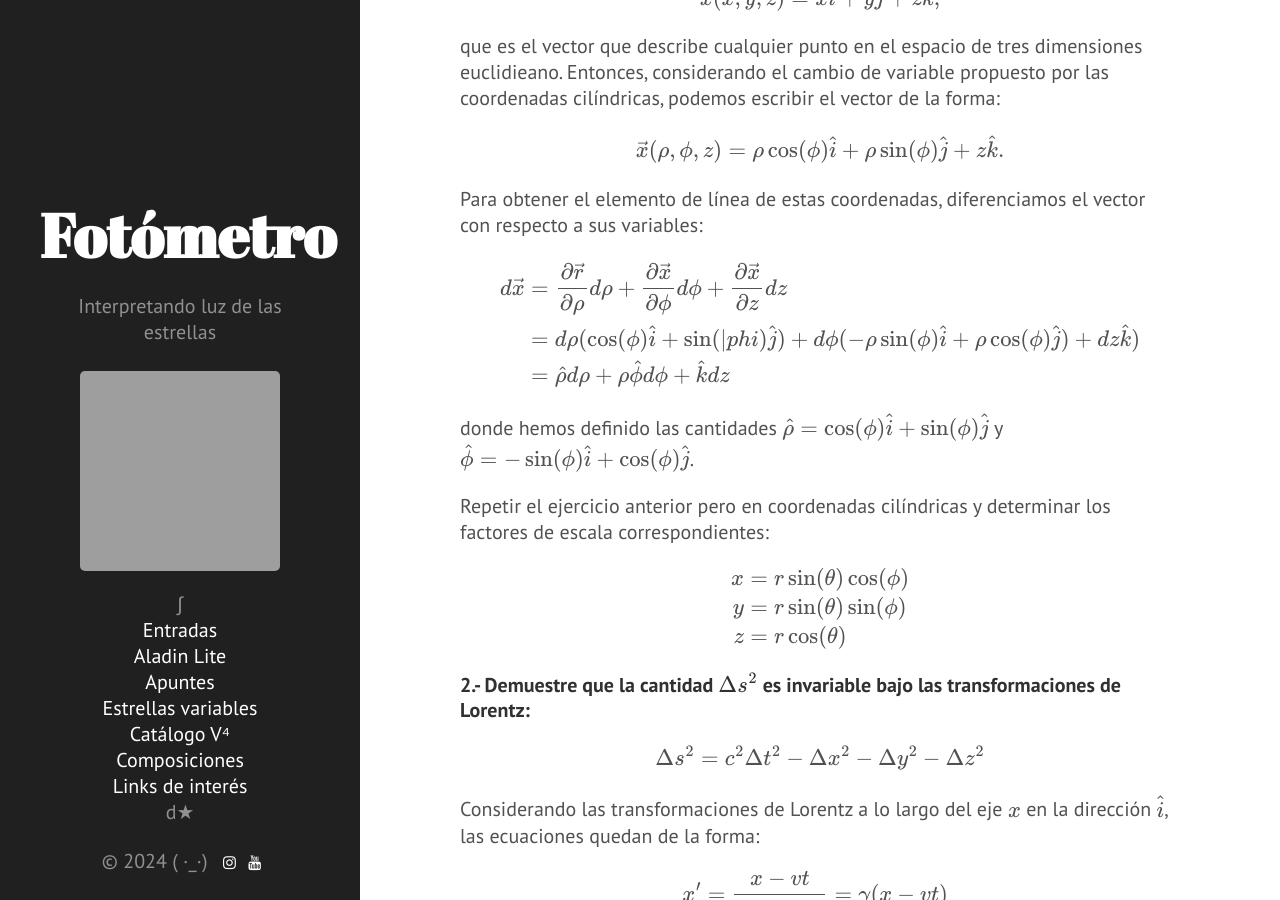
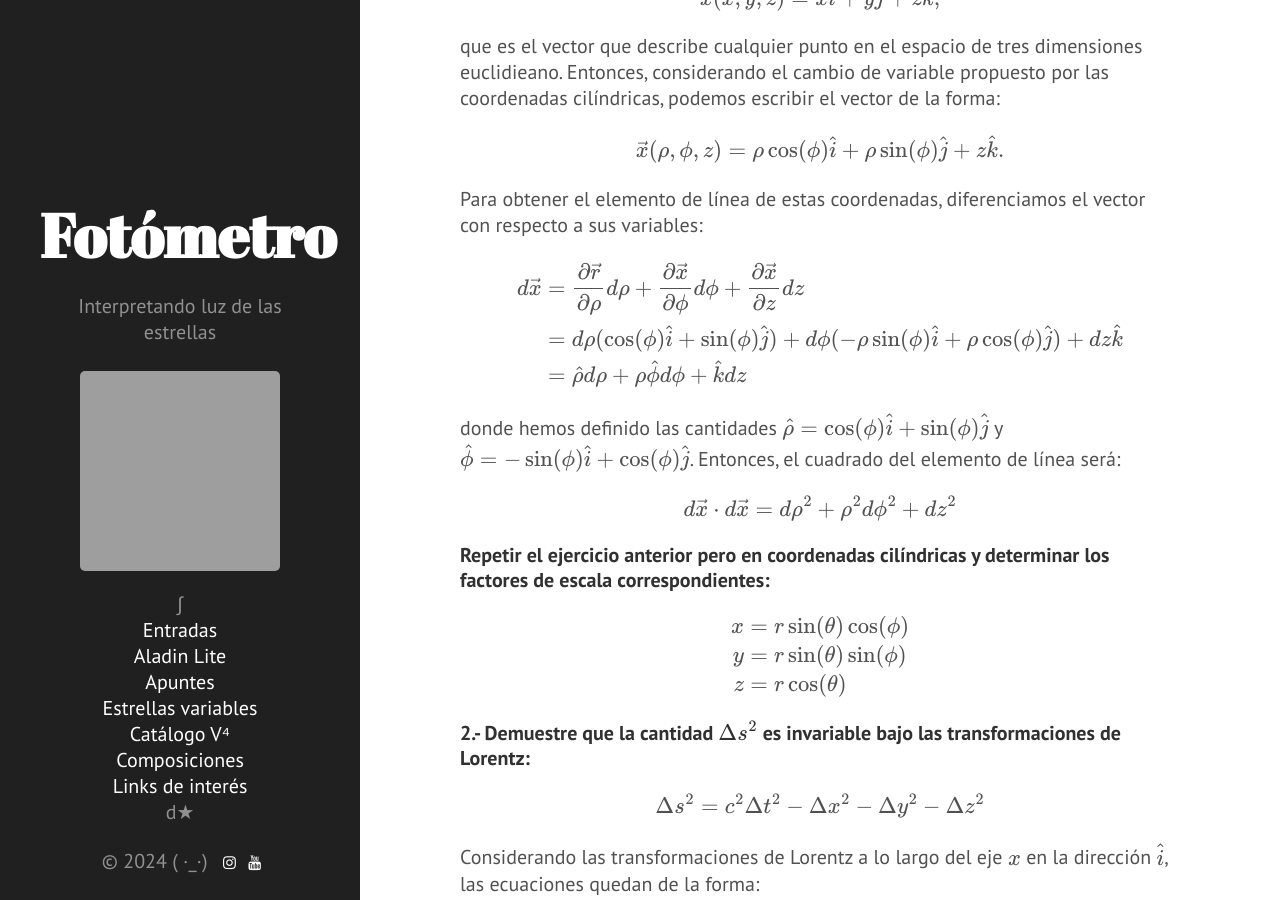
Before and after one commit to nicomedinap/nicomedinap.github.io, a Jekyll site: the page built from apuntes/FisicaDeFronteras/RelatividadGeneral.md, in a window 1280 px wide and 900 px high, scrolled down 13988 px. Built offline with Jekyll 4.4.1, drawn with Linux system fonts in a browser that asks for light colours; formulas are drawn with MathJax 3; a script that is not in the unit is left out; grey boxes are pictures that could not be loaded.

Commit message:
Update RelatividadGeneral.md

```diff
--- a/apuntes/FisicaDeFronteras/RelatividadGeneral.md
+++ b/apuntes/FisicaDeFronteras/RelatividadGeneral.md
@@ -484,14 +484,19 @@ Para obtener el elemento de línea de estas coordenadas, diferenciamos el vector
 $$
 \begin{align*}
 d\vec{x} &= \dfrac{\partial \vec{r}}{\partial \rho}  d\rho +  \dfrac{\partial \vec{x}}{\partial \phi} d\phi +  \dfrac{\partial \vec{x}}{\partial z} dz \\
-	&= d\rho(\cos(\phi) \hat{i} +\sin(|phi) \hat{j}) + d\phi(-\rho\sin(\phi)\hat{i}+\rho\cos(\phi)\hat{j}) + dz \hat{k}) \\
+	&= d\rho(\cos(\phi) \hat{i} +\sin(\phi) \hat{j}) + d\phi(-\rho\sin(\phi)\hat{i}+\rho\cos(\phi)\hat{j}) + dz \hat{k} \\
 	&= \hat{\rho} d\rho + \rho\hat{\phi}d\phi + \hat{k}dz \\
 \end{align*}
 $$
 
 donde hemos definido las cantidades $\hat{\rho}= \cos(\phi) \hat{i} +\sin(\phi) \hat{j}$ y $\hat{\phi} = -\sin(\phi)\hat{i}+\cos(\phi)\hat{j}$.
+Entonces, el cuadrado del elemento de línea será:
 
-Repetir el ejercicio anterior pero en coordenadas cilíndricas y determinar los factores de escala correspondientes:
+$$
+d\vec{x}\cdot d\vec{x} = d\rho^2 + \rho^2 d\phi^2 + dz^2
+$$
+
+##### Repetir el ejercicio anterior pero en coordenadas cilíndricas y determinar los factores de escala correspondientes:
 
 $$
 \begin{align*}
```
